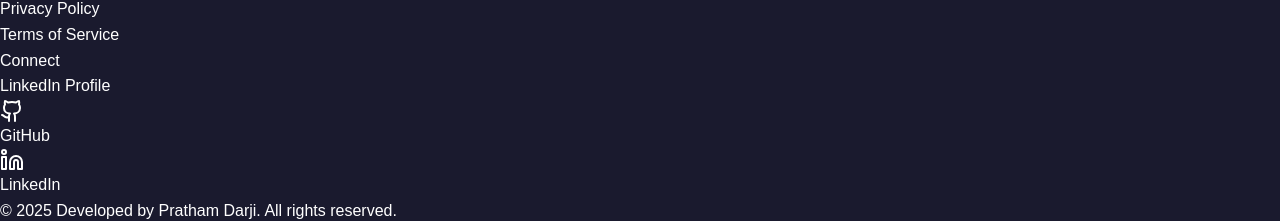
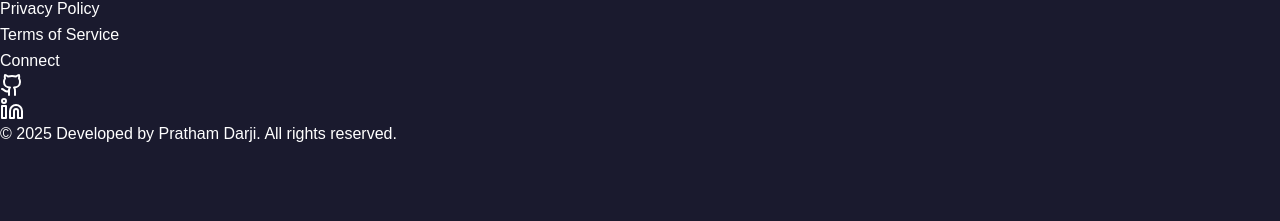
Before and after one commit to Pratham-Prog861/DevLearning, a Next.js app: page / in a window 1280 px wide. Shown: the part 1254-1475 px from the top of the page. After the commit the page ends 1401 px from the top, so only its background shows below. Built offline with nearby package versions, Linux system fonts and the light colour scheme.

Commit message:
Remove LinkedIn extra link from footer and clean up associated code

```diff
--- a/src/components/Footer.tsx
+++ b/src/components/Footer.tsx
@@ -35,11 +35,6 @@ const Footer = () => {
           <div>
             <h3 className="text-lg font-semibold text-[#000000] mb-4">Connect</h3>
             <ul className="space-y-2">
-              <li>
-                <Link href="https://www.linkedin.com/in/pratham-darji-b704092a2/" target="_blank" rel="noopener noreferrer" className="text-gray-600 hover:text-[#A435F0] transition-colors duration-200 focus:outline-none focus:text-[#A435F0]">
-                  LinkedIn Profile
-                </Link>
-              </li>
               <li className="flex items-center space-x-4 mt-3 justify-center md:justify-start">
                 <Link
                   href="https://github.com/Pratham-Prog861"
@@ -49,7 +44,6 @@ const Footer = () => {
                   aria-label="GitHub Profile"
                 >
                   <Github className="w-6 h-6" aria-hidden="true" />
-                  <span className="sr-only absolute w-px h-px p-0 m-[-1px] overflow-hidden clip-rect whitespace-nowrap border-0">GitHub</span>
                 </Link>
                 <Link
                   href="https://www.linkedin.com/in/pratham-darji-b704092a2/"
@@ -59,7 +53,6 @@ const Footer = () => {
                   aria-label="LinkedIn Profile"
                 >
                   <Linkedin className="w-6 h-6" aria-hidden="true" />
-                  <span className="sr-only absolute w-px h-px p-0 m-[-1px] overflow-hidden clip-rect whitespace-nowrap border-0">LinkedIn</span>
                 </Link>
               </li>
             </ul>
```
